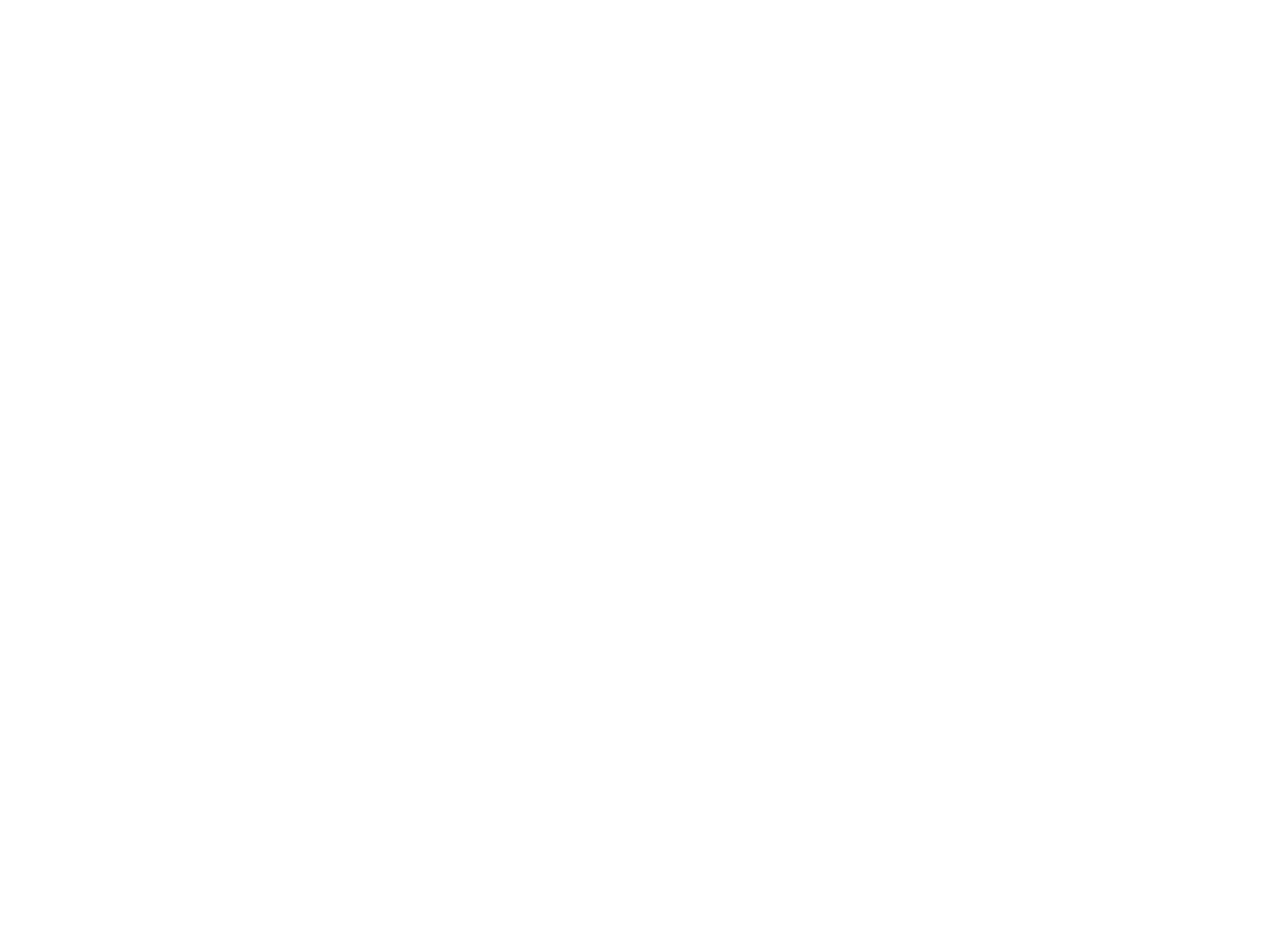
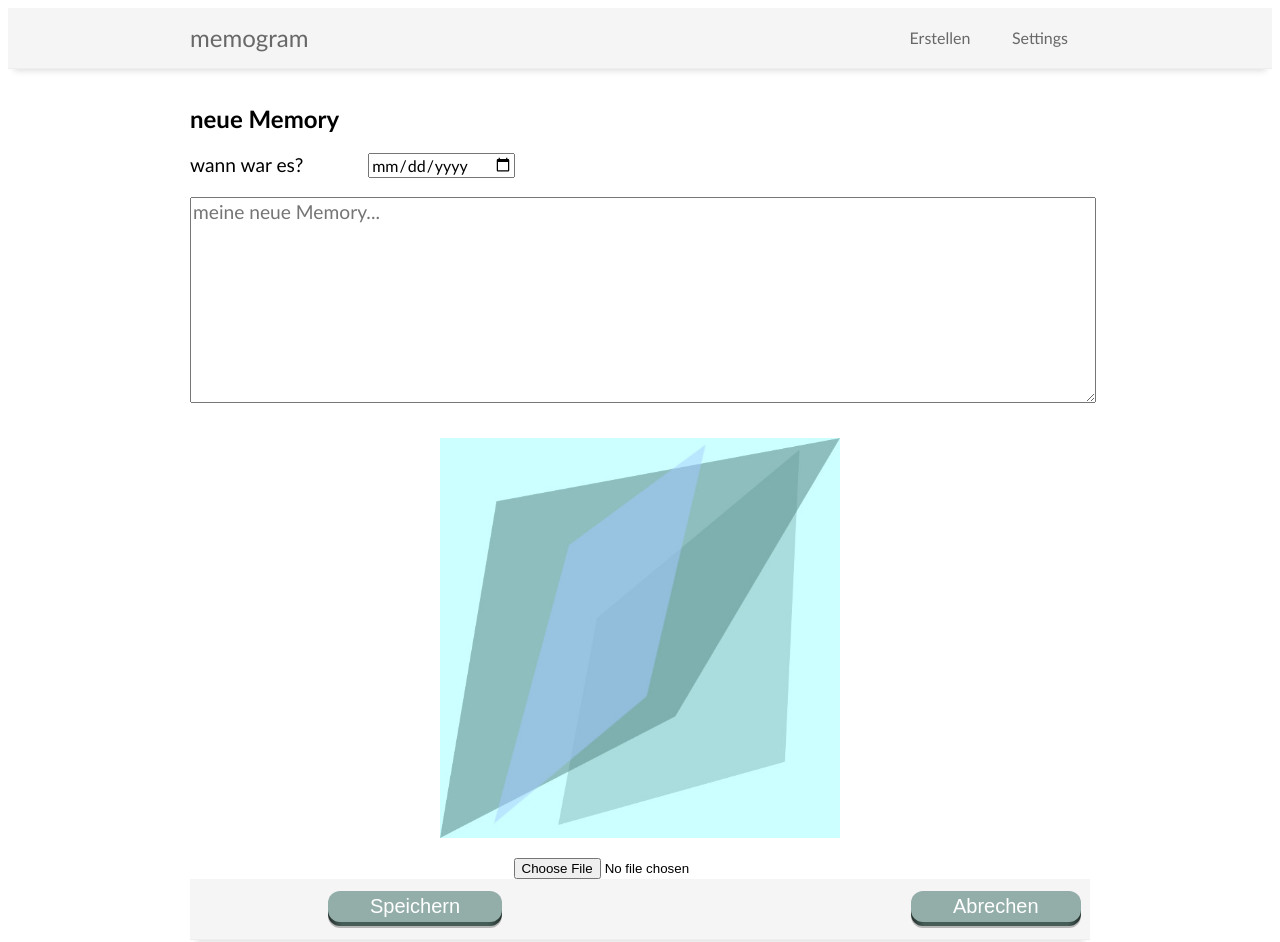
Before and after one commit to schokojulchen/memogram, an Angular app: page /newMemory in a window 1280 px wide. Before the commit the page ends 800 px from the top, so only its background shows below. Built offline with nearby package versions, Linux system fonts and the light colour scheme.

Commit message:
Status 08.04.21

```diff
--- a/src/app/memory-input/memory-input.component.html
+++ b/src/app/memory-input/memory-input.component.html
@@ -19,14 +19,10 @@
             <div>
           <input type="file" name="image"(change)="onFileSelected($event)"/>
           </div>
-
-          <!--<div class="loadImageArea">  <a routerLink="onUpload()">image laden</a> </div>-->
-
-
         <div class="footer-container">
           <footer>
 
-             <p class="buttonContainer"><button type "submit" class="pushable">
+             <p class="buttonContainer"><button class="pushable">
               <span class="shadow"></span>
               <span class="edge"></span>
               <span class="front">
@@ -44,6 +40,8 @@
           </footer>
         </div>
           </form>
+         </div>
+        </div>
       </section>
   </div>
 </div>
--- a/src/app/memory-input/memory-input.component.ts
+++ b/src/app/memory-input/memory-input.component.ts
@@ -33,7 +33,7 @@ export class MemoryInputComponent implements OnInit {
   onSubmit() {
     const formData = new FormData();
     formData.append('file', this.newMemoryForm.get('profile') ?.value);
-    this.http.post('localStorage',fd).subscribe(res => {console.log(res);
+    this.http.post('localStorage',formData).subscribe(res => {console.log(res);
 
     });
   }
```
